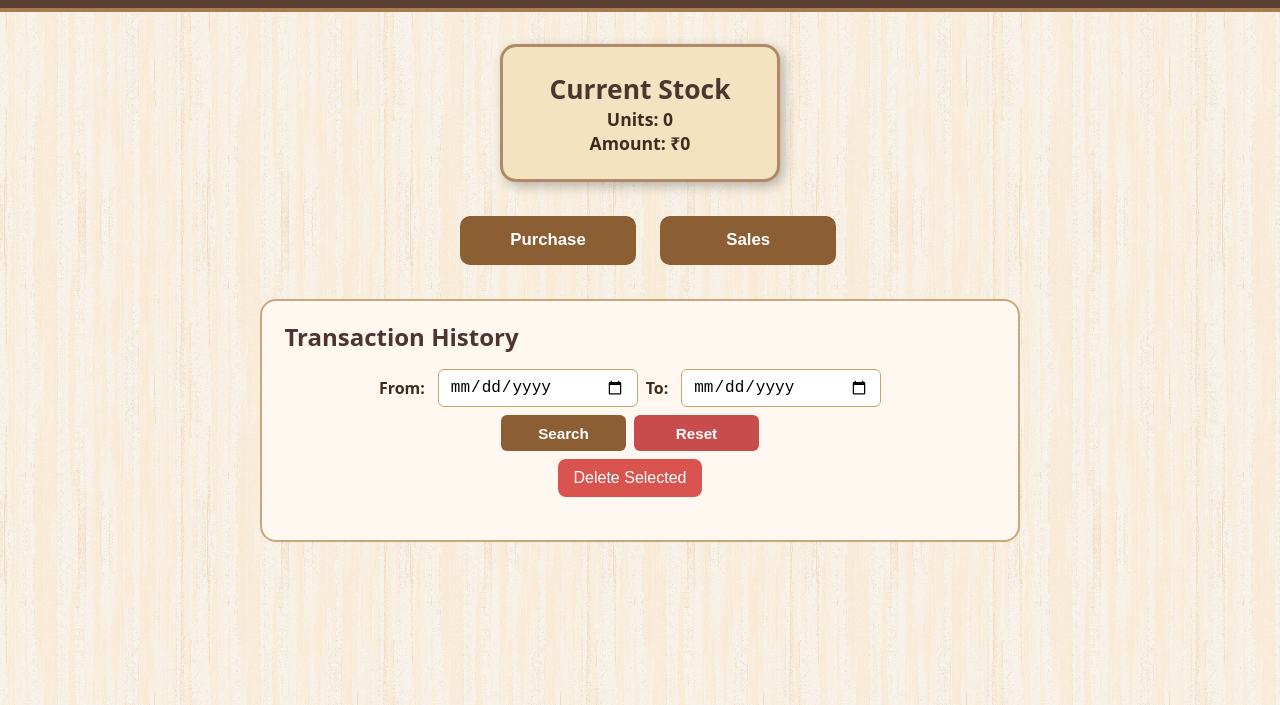
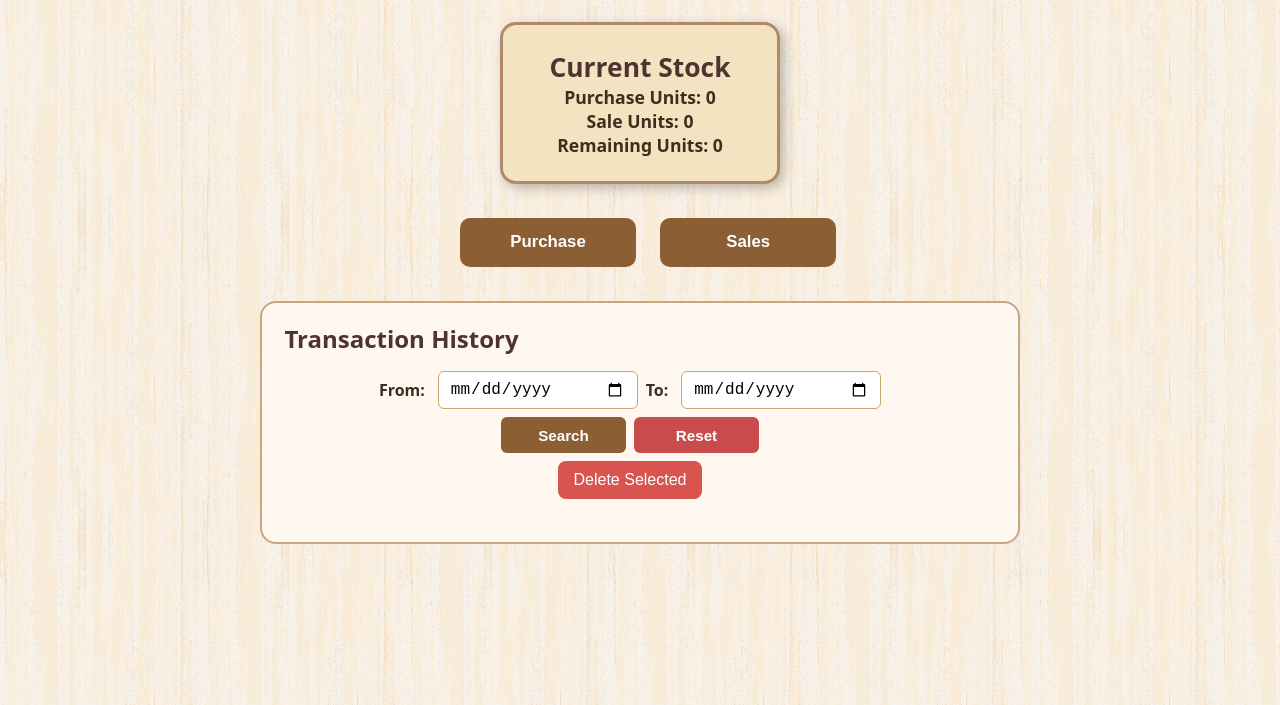
Before and after one commit to mddanish222/KR-Timber, a plain HTML site: page poles.html in a window 1280 px wide. Shown: the part 95-800 px from the top of the page. Drawn offline with Linux system fonts and the light colour scheme.

Commit message:
Update poles.html

```diff
--- a/poles.html
+++ b/poles.html
@@ -1,4 +1,4 @@
-a<!DOCTYPE html>
+<!DOCTYPE html>
 <html lang="en">
 <head>
   <meta charset="UTF-8" />
@@ -15,11 +15,13 @@ a<!DOCTYPE html>
   <!-- Main Content -->
   <main class="wood-container">
     <!-- Current Stock -->
-    <section class="stock-card">
-      <h2>Current Stock</h2>
-      <p id="stockUnits">Units: 0</p>
-      <p id="stockAmount">Amount: ₹0</p>
-    </section>
+   <section class="stock-card">
+  <h2>Current Stock</h2>
+  <p id="purchaseUnits">Purchase Units: 0</p>
+  <p id="saleUnits">Sale Units: 0</p>
+  <p id="remainingUnits">Remaining Units: 0</p>
+</section>
+
 
     <!-- Action Buttons -->
     <div class="actions">
```
